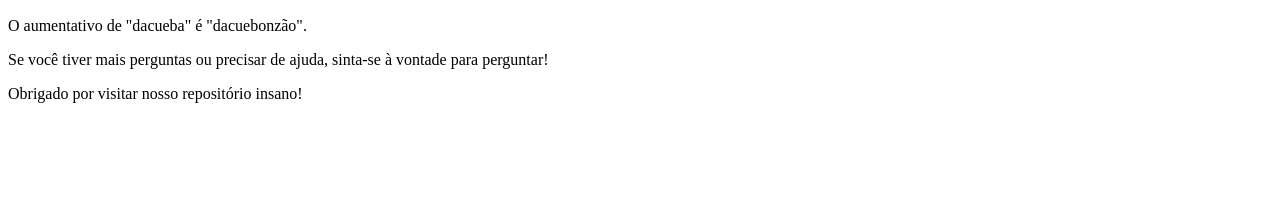
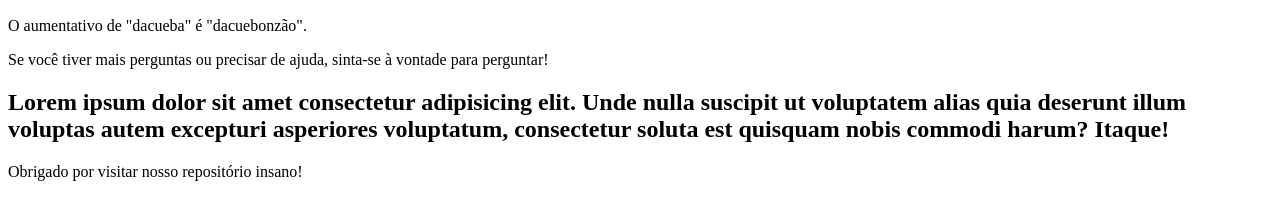
Before and after one commit to joao-vitor-cruz/engenharia-software, a plain HTML site: page index.html in a window 1280 px wide. Shown: the part 110-330 px from the top of the page. Drawn offline with Linux system fonts and the light colour scheme.

Commit message:
Latim do mitinho

```diff
--- a/index.html
+++ b/index.html
@@ -10,6 +10,7 @@
     <h2>Resposta:</h2>
     <p>O aumentativo de "dacueba" é "dacuebonzão".</p>
     <p>Se você tiver mais perguntas ou precisar de ajuda, sinta-se à vontade para perguntar!</p>
+    <h2>Lorem ipsum dolor sit amet consectetur adipisicing elit. Unde nulla suscipit ut voluptatem alias quia deserunt illum voluptas autem excepturi asperiores voluptatum, consectetur soluta est quisquam nobis commodi harum? Itaque!</h2>
     <footer>
         <p>Obrigado por visitar nosso repositório insano!</p>
     </footer>
```
